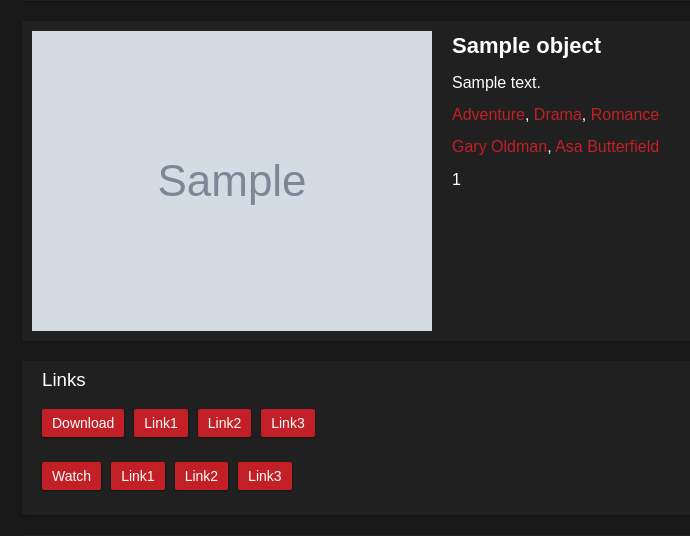
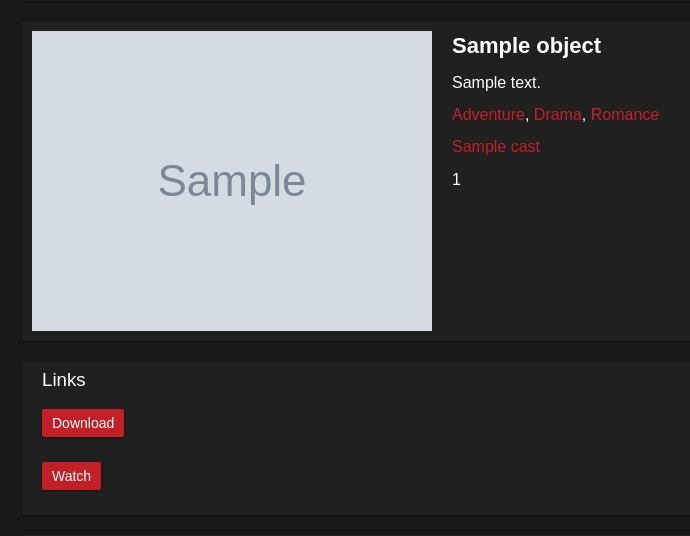
Before and after one commit to TalatiHardik/Django-Movie-Website, a Django app: template movie/templates/movie/movie_detail.html in a window 1280 px wide. Shown: the part 1066-1602 px from the top of the page, without its empty margins (18-708 px from the left). Run offline with Django 3.2, Linux system fonts and the light colour scheme; the template is opened without the code that fills it: most values are stand-ins (such as "Sample title", 1, 10 or a date in 2020); grey boxes marked "Sample" are stand-in pictures.

Commit message:
Changed: added moviedetail model and changed the html files respec

```diff
--- a/movie/admin.py
+++ b/movie/admin.py
@@ -1,6 +1,7 @@
 from django.contrib import admin
 
-from .models import Movie
+from .models import Movie , MovieLinks
 # Register your models here.
 
 admin.site.register(Movie)
+admin.site.register(MovieLinks)
--- a/movie/templates/movie/movie_detail.html
+++ b/movie/templates/movie/movie_detail.html
@@ -18,7 +18,7 @@
 					<li>{{object}}</li>
 					<li>{{object.description}}</li>
 					<li><a href="genre.html">Adventure</a>, <a href="genre.html">Drama</a>, <a href="genre.html">Romance</a></li>
-					<li><a href="cast.html">Gary Oldman</a>, <a href="cast.html">Asa Butterfield</a></li>
+					<li><a href="cast.html">{{object.cast}}</a></li>
 					<li>{{object.views_count}}</li>
 				</ul>
 			</section>
@@ -26,15 +26,24 @@
 				<h3>Links</h3>
 				<ul class="dlinks">
 					<li><a>Download</a></li>
-					<li><a href="#">Link1</a></li>
-					<li><a href="#">Link2</a></li>
-					<li><a href="#">Link3</a></li>
+
+					{% for link in links %}
+						{% if link.type == 'D' %}
+							<li><a href="{{link.link}}">Link {{forloop.counter}}</a></li>
+						{% endif %}
+					{% endfor %}
+
+
+
 				</ul>
 				<ul class="wlinks">
 					<li><a>Watch</a></li>
-					<li><a href="#">Link1</a></li>
-					<li><a href="#">Link2</a></li>
-					<li><a href="#">Link3</a></li>
+
+					{% for link in links %}
+						{% if link.type == 'W' %}
+							<li><a href="{{link.link}}">Link {{forloop.counter}}</a></li>
+						{% endif %}
+					{% endfor %}
 				</ul>
 			</section>
 
```
Also changed, not shown: movie/models.py (+14 -0 lines), movie/views.py (+11 -1 lines), db.sqlite3, movie/migrations/0002_auto_20210217_1015.py (added).
